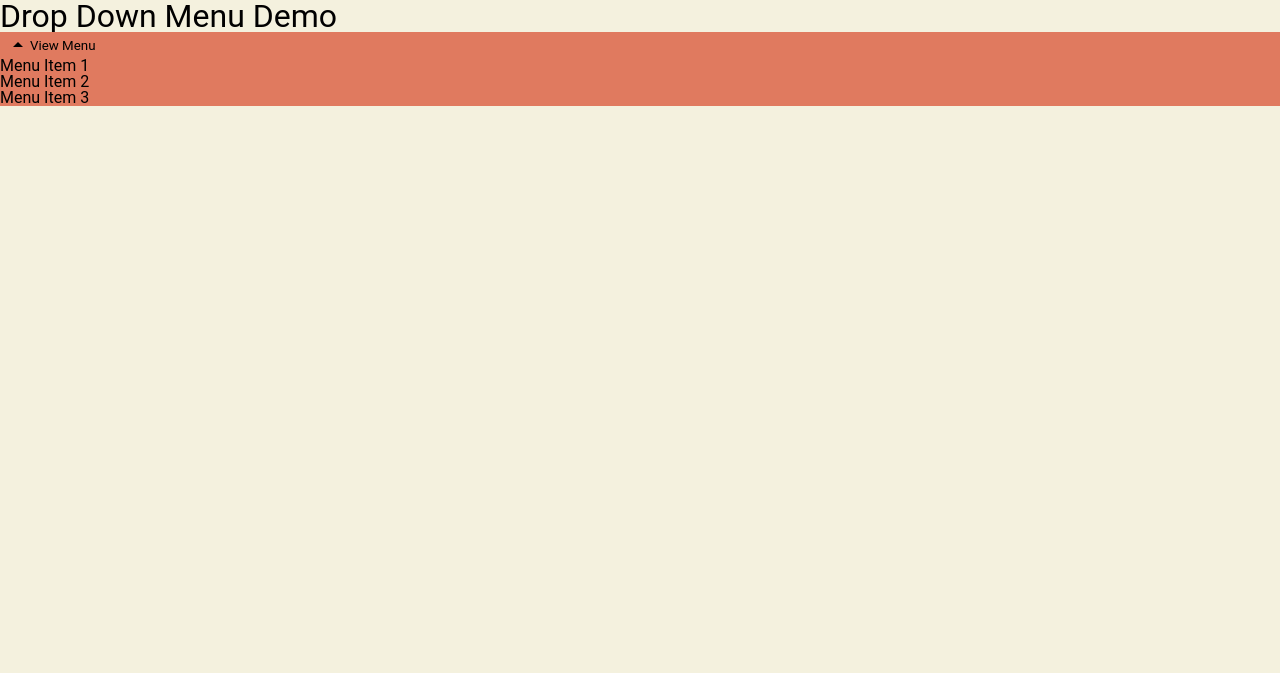
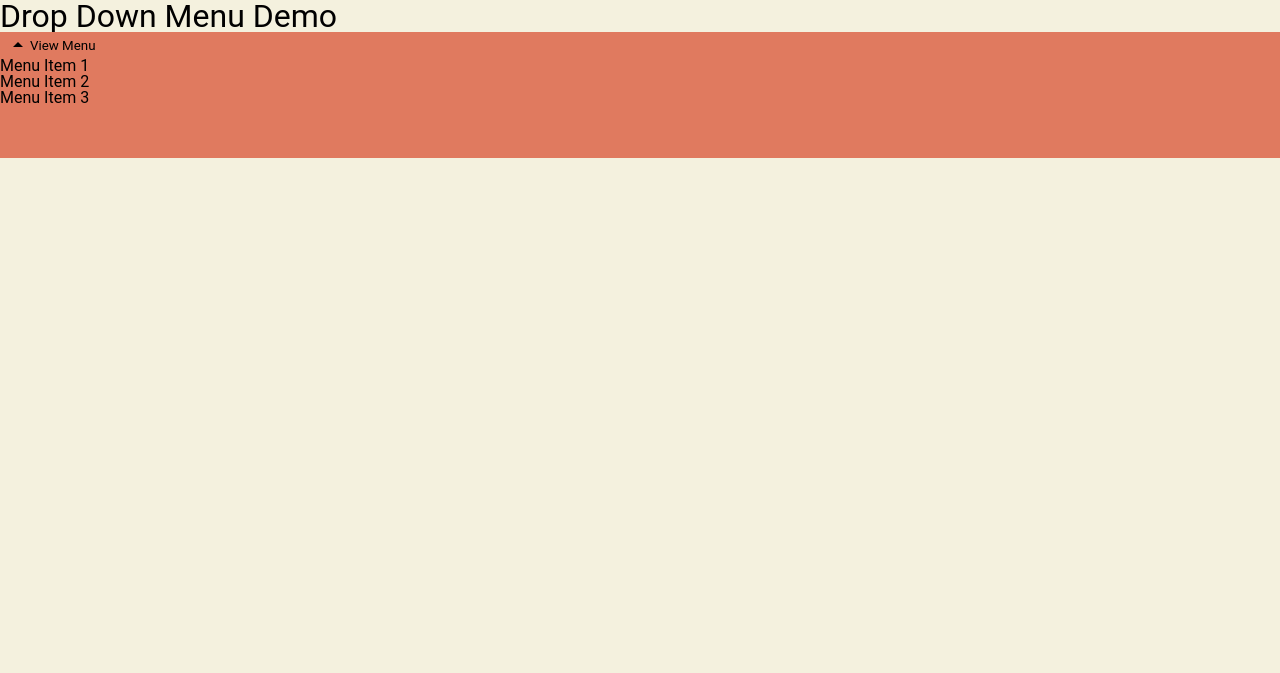
Before and after one commit to Drew-Daniels/drop-down-menu, a website with bundled scripts: page index.html in a window 1280 px wide. Both pictures are taken after a click on the button "View Menu". Shown: the top 673 px of the page. Built offline with nearby package versions, Linux system fonts and the light colour scheme.

Commit message:
Added preliminary version of animations to show drop down menu and rotate the drop down menu icon.

```diff
--- a/assets/js/demo.js
+++ b/assets/js/demo.js
@@ -1,9 +1,9 @@
 const MENU_BUTTON = document.querySelector('.menu-button');
 const MENU = document.querySelector('.menu');
-const MENU_BUTTON_IMAGES = document.querySelectorAll('.menu-btn-image');
+const MENU_BUTTON_IMAGE = document.querySelector('.menu-btn-img');
 const EXPAND_ICON_PATH = 'assets/images/icons/expand-icon.svg';
 const HIDE_ICON_PATH = 'assets/images/icons/hide-icon.svg';
 
 import * as dropDown from './drop-down.js';
 
-dropDown.addListeners(MENU_BUTTON, MENU, 'hidden', MENU_BUTTON_IMAGES);
+dropDown.add(MENU_BUTTON, MENU, 'visible', MENU_BUTTON_IMAGE);
--- a/assets/js/drop-down.js
+++ b/assets/js/drop-down.js
@@ -1,9 +1,9 @@
-const unhide = function(element, hideClass) {
-  element.classList.remove(hideClass);
+const unhide = function(element, visibleClass) {
+  element.classList.add(visibleClass);
 }
 
-const hide = function(element, hideClass) {
-  element.classList.add(hideClass);
+const hide = function(element, visibleClass) {
+  element.classList.remove(visibleClass);
 }
 
 const getClasses = function(element) {
@@ -25,31 +25,28 @@ const declassify = function(element, ...classesToRemove) {
   })
 }
 
-const addListeners = function(btn, list, hideClass, btnImages) {
+const add = function(btn, list, visibleClass, btnImage) {
   btn.addEventListener('click',
     function() {
       const listClasses = getClasses(list);
-      const hidden = listClasses.includes(hideClass);
-      if (hidden) {
-        unhide(list, hideClass);
+      const visible = listClasses.includes(visibleClass);
+      if (visible) {
+        hide(list, visibleClass);
       } else {
-        hide(list, hideClass);
+        unhide(list, visibleClass);
       }
     }
   );
+  // TODO: Add in functionality to turn the btnImage 180deg
   btn.addEventListener('click',
     function() {
-      let imgClasses;
-      let hidden;
-      [...btnImages].forEach(function(img) {
-        imgClasses = getClasses(img);
-        hidden = imgClasses.includes(hideClass);
-        if (hidden) {
-          declassify(img, hideClass);
-        } else {
-          classify(img, hideClass);
-        }
-      })
+      const imgClasses = getClasses(btnImage);
+      const visible = imgClasses.includes(visibleClass);
+      if (visible) {
+        declassify(btnImage, visibleClass);
+      } else {
+        classify(btnImage, visibleClass);
+      }
     }
   );
 }
@@ -60,5 +57,5 @@ export {
   getClasses,
   classify,
   declassify,
-  addListeners,
+  add,
 }
--- a/assets/stylesheets/style.scss
+++ b/assets/stylesheets/style.scss
@@ -4,6 +4,9 @@
 
 nav {
   background-color: colors.$bg-color-2;
+}
+ul {
+  overflow: auto;
 }
 header {
   display: flex;
@@ -38,6 +41,17 @@ button {
 .github-icon {
   max-width: 2em;
 }
-.hidden {
-  display: none;
+.menu {
+  height: 0;
+  transition: height 1s ease-out;
 }
+.menu.visible {
+  // TODO: Find a way to calculate this dynamically
+  height: 100px;
+}
+.menu-btn-img {
+  transition: all 1s ease-out;
+}
+.menu-btn-img.visible {
+  transform: rotate(-180deg);
+}
--- a/index.html
+++ b/index.html
@@ -13,11 +13,10 @@
       <main class="content">
         <nav>
           <button class="menu-button">
-            <img src="assets/images/icons/expand-icon.svg" alt="Down Arrow" class="menu-btn-image">
-            <img src="assets/images/icons/hide-icon.svg" alt="Up Arrow" class="menu-btn-image hidden">
+            <img src="assets/images/icons/expand-icon.svg" alt="Down Arrow" class="menu-btn-img">
             <span>View Menu</span>
           </button>
-          <ul class="menu hidden">
+          <ul class="menu">
             <li>Menu Item 1</li>
             <li>Menu Item 2</li>
             <li>Menu Item 3</li>
```
Also changed, not shown: assets/stylesheets/style.css, 1 other file.
